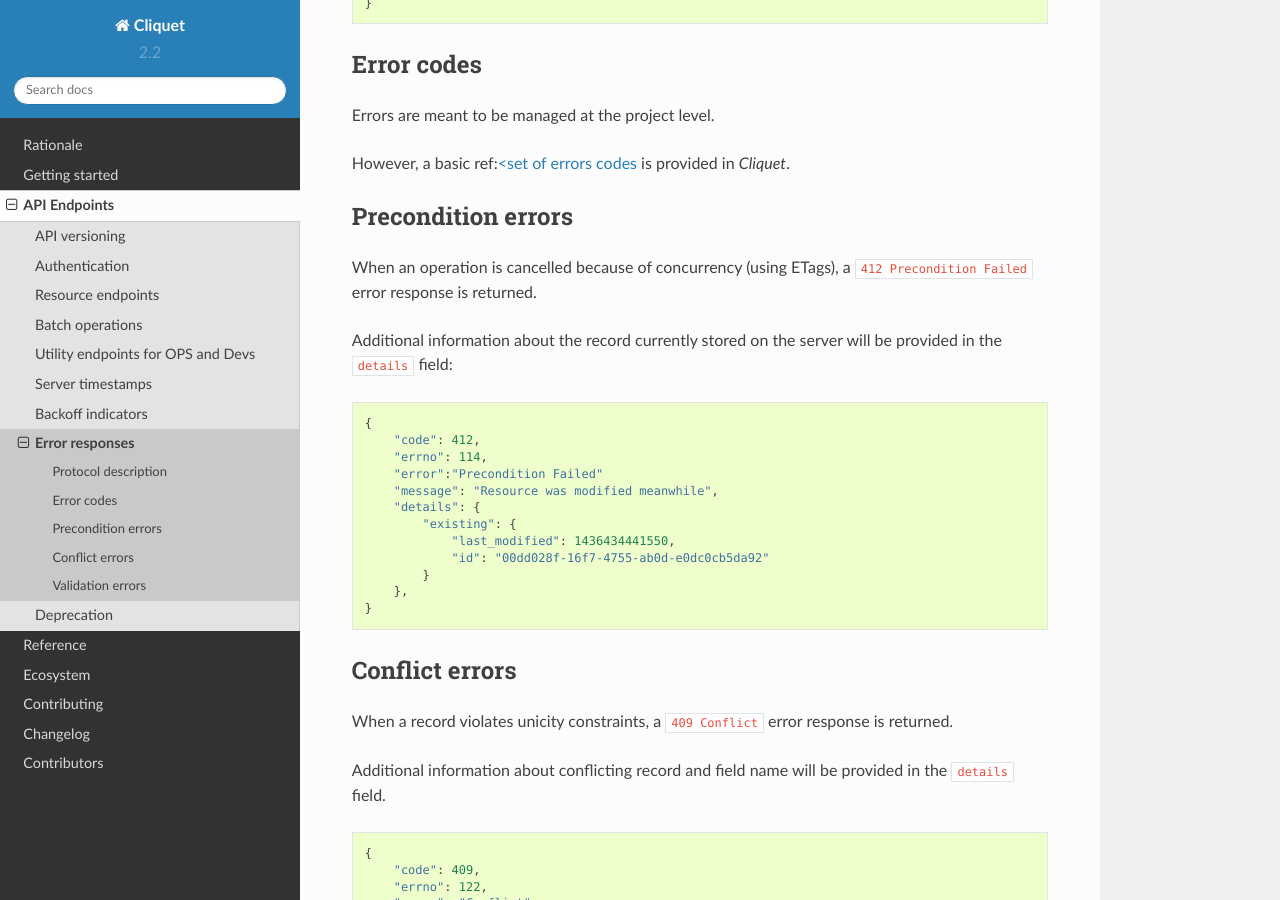
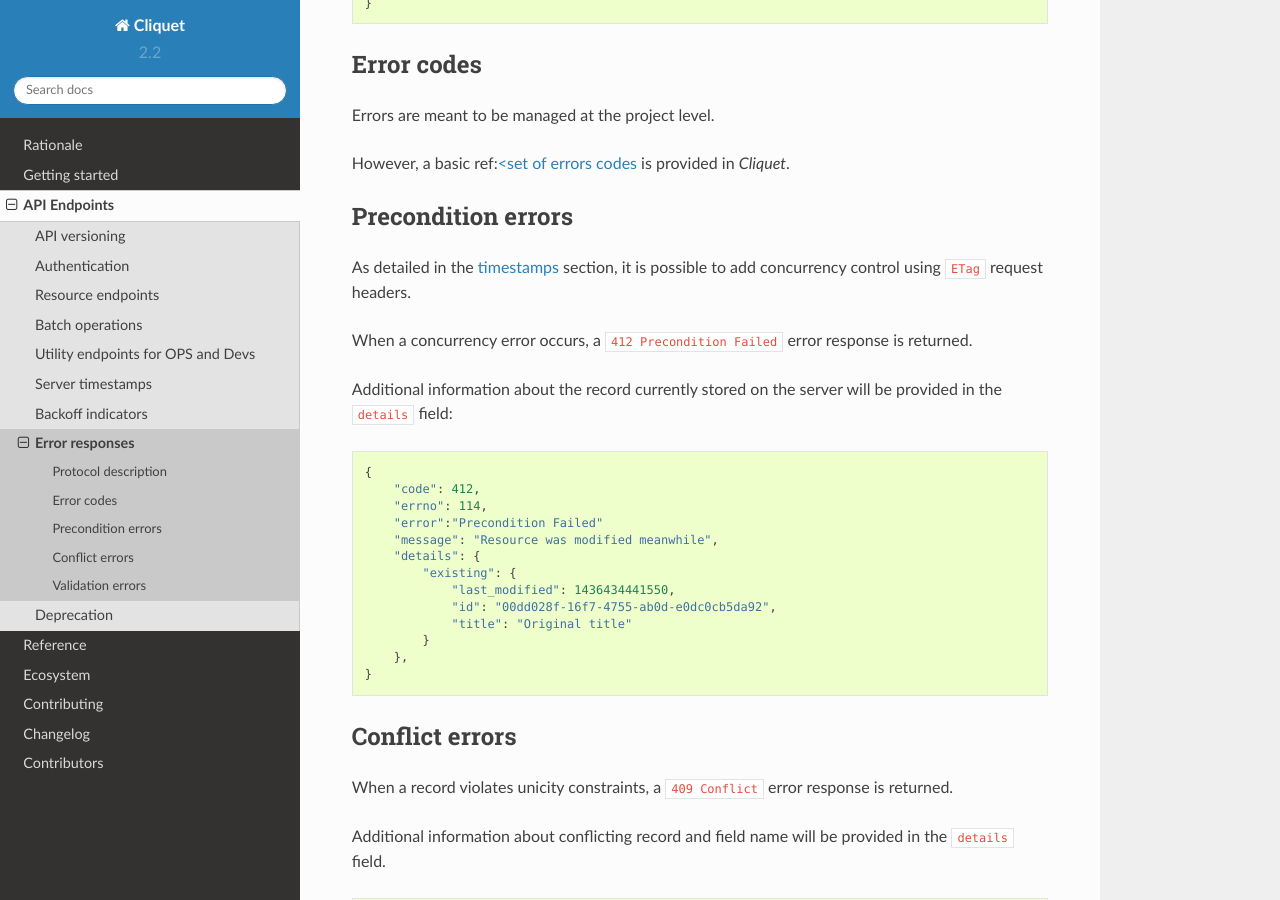
Before and after one commit to Kinto/kinto, a Sphinx documentation site: the page built from docs/api/errors.rst, in a window 1280 px wide and 900 px high, scrolled down 677 px. Built offline with Sphinx 7.4.7 and the Read the Docs theme 2.0.0, drawn with Linux system fonts in a browser that asks for light colours.

Commit message:
@n1k0 review

```diff
--- a/docs/api/errors.rst
+++ b/docs/api/errors.rst
@@ -42,8 +42,11 @@ However, a basic ref:`<set of errors codes <errors>`_ is provided in *Cliquet*.
 Precondition errors
 ===================
 
-When an operation is cancelled because of concurrency (using ETags), a
-``412 Precondition Failed`` error response is returned.
+As detailed in the :ref:`timestamps  <server-timestamps>` section, it is
+possible to add concurrency control using ``ETag`` request headers.
+
+When a concurrency error occurs, a ``412 Precondition Failed`` error response
+is returned.
 
 Additional information about the record currently stored on the server will be
 provided in the ``details`` field:
@@ -58,7 +61,8 @@ provided in the ``details`` field:
         "details": {
             "existing": {
                 "last_modified": 1436434441550,
-                "id": "00dd028f-16f7-4755-ab0d-e0dc0cb5da92"
+                "id": "00dd028f-16f7-4755-ab0d-e0dc0cb5da92",
+                "title": "Original title"
             }
         },
     }
```
